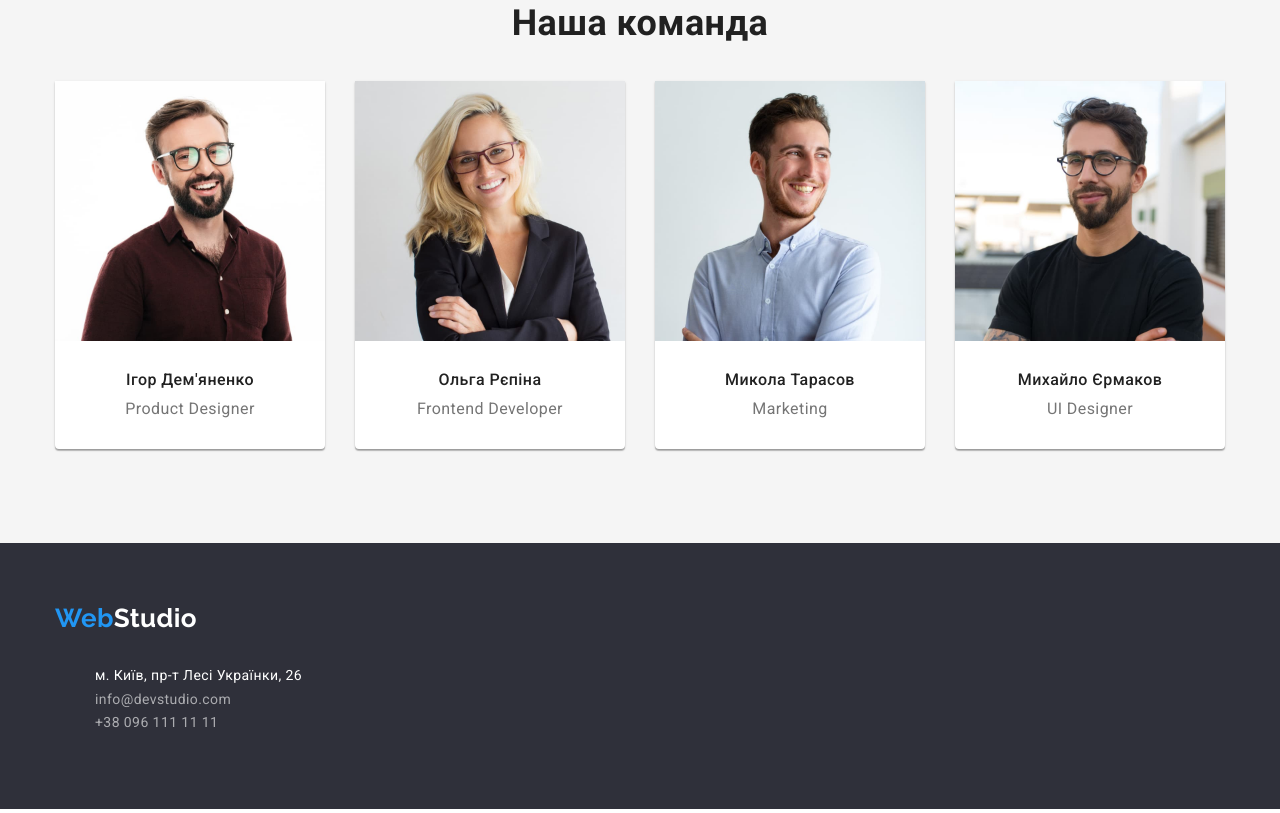
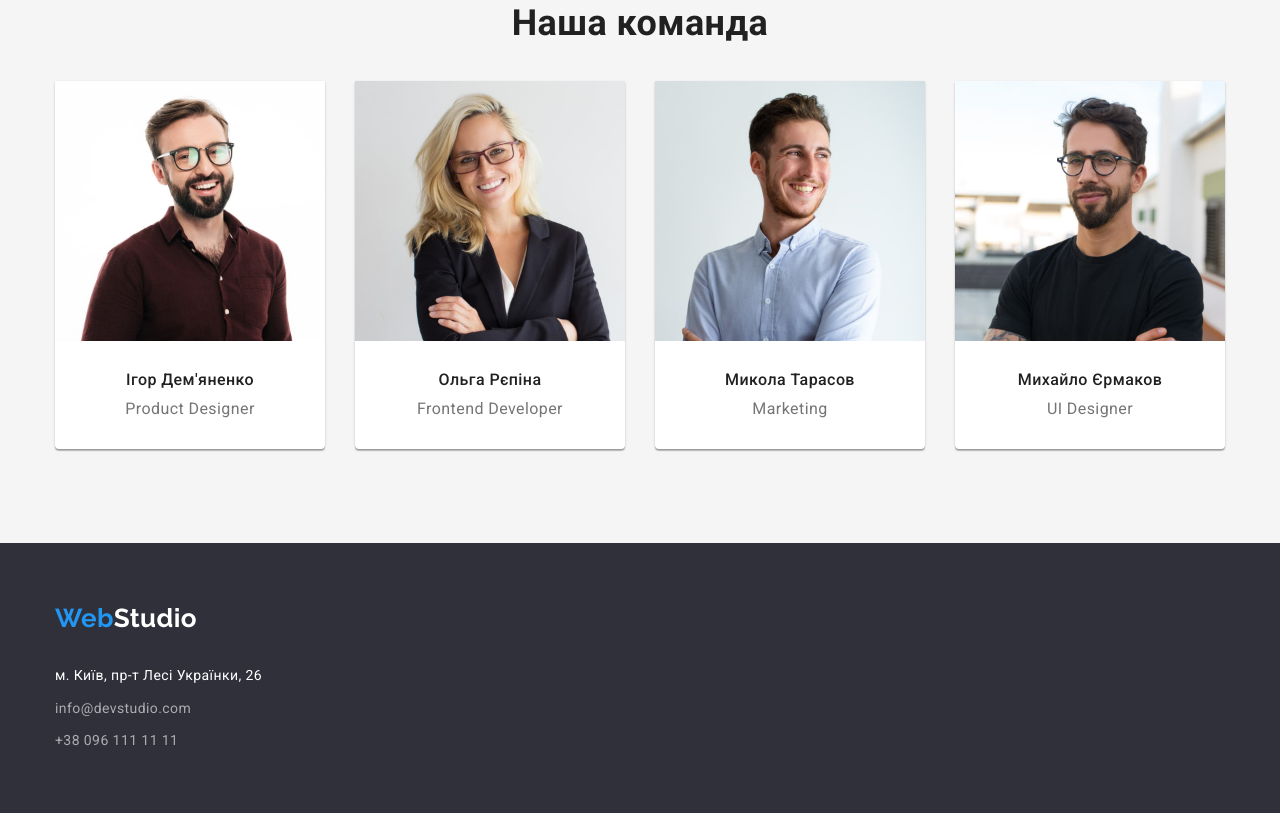
Before and after one commit to AnnKorotetska/goit-markup-hw-03, a plain HTML site: page index.html in a window 1280 px wide. Shown: the part 1428-2241 px from the top of the page. Drawn offline with nearby package versions, Linux system fonts and the light colour scheme.

```diff
--- a/index.html
+++ b/index.html
@@ -196,8 +196,8 @@
           ><span class="footer-part">Studio</span></a
         >
         <address>
-          <ul class="footer-address address-list link">
-            <li>
+          <ul class="footer-address address-list link list">
+            <li class="link">
               <a
                 class="address-link list"
                 href="https://goo.gl/maps/mnTzUHoqRGB6futn6"
@@ -207,12 +207,12 @@
                 >м. Київ, пр-т Лесі Українки, 26</a
               >
             </li>
-            <li>
+            <li class="link">
               <a class="contact-link list" href="mailto:info@devstudio.com"
                 >info@devstudio.com</a
               >
             </li>
-            <li>
+            <li class="link">
               <a class="contact-link list" href="tel:+380961111111"
                 >+38 096 111 11 11</a
               >
```
